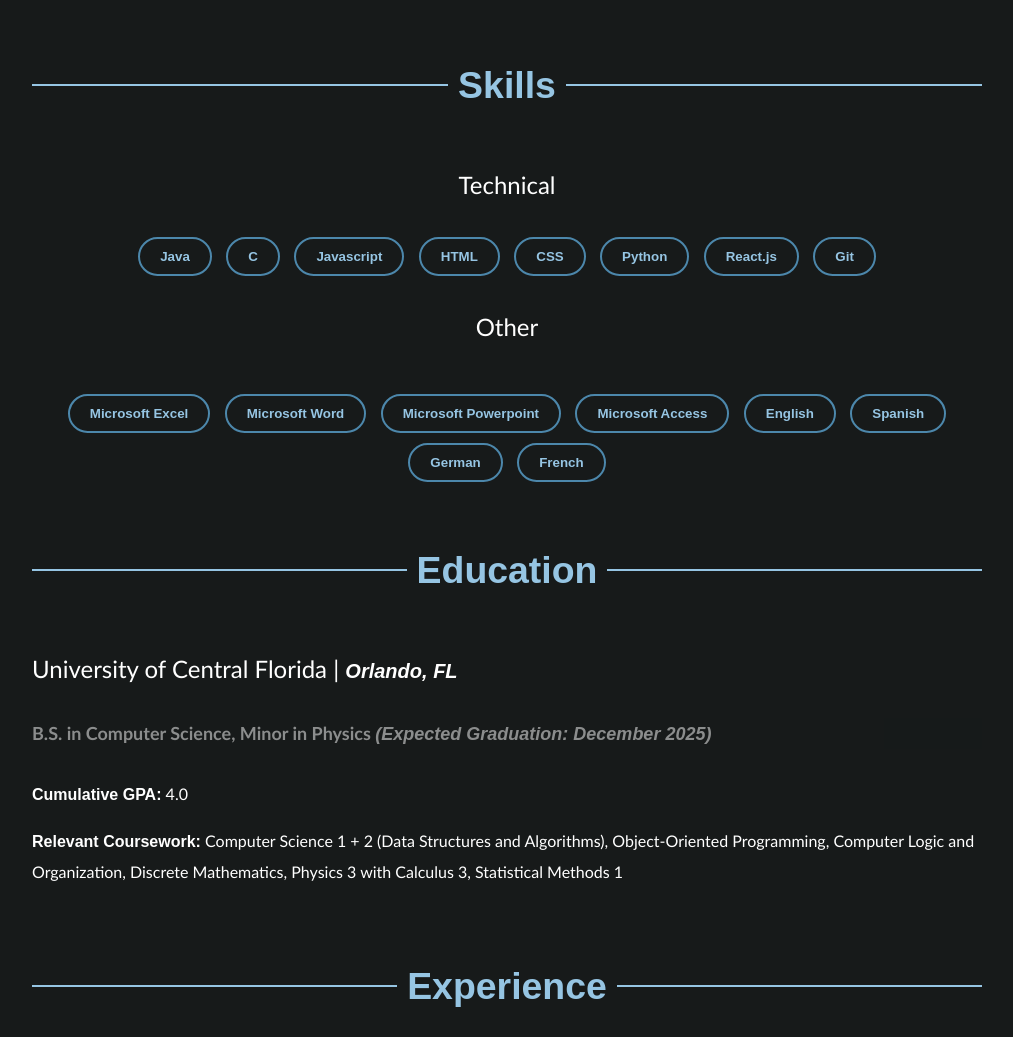
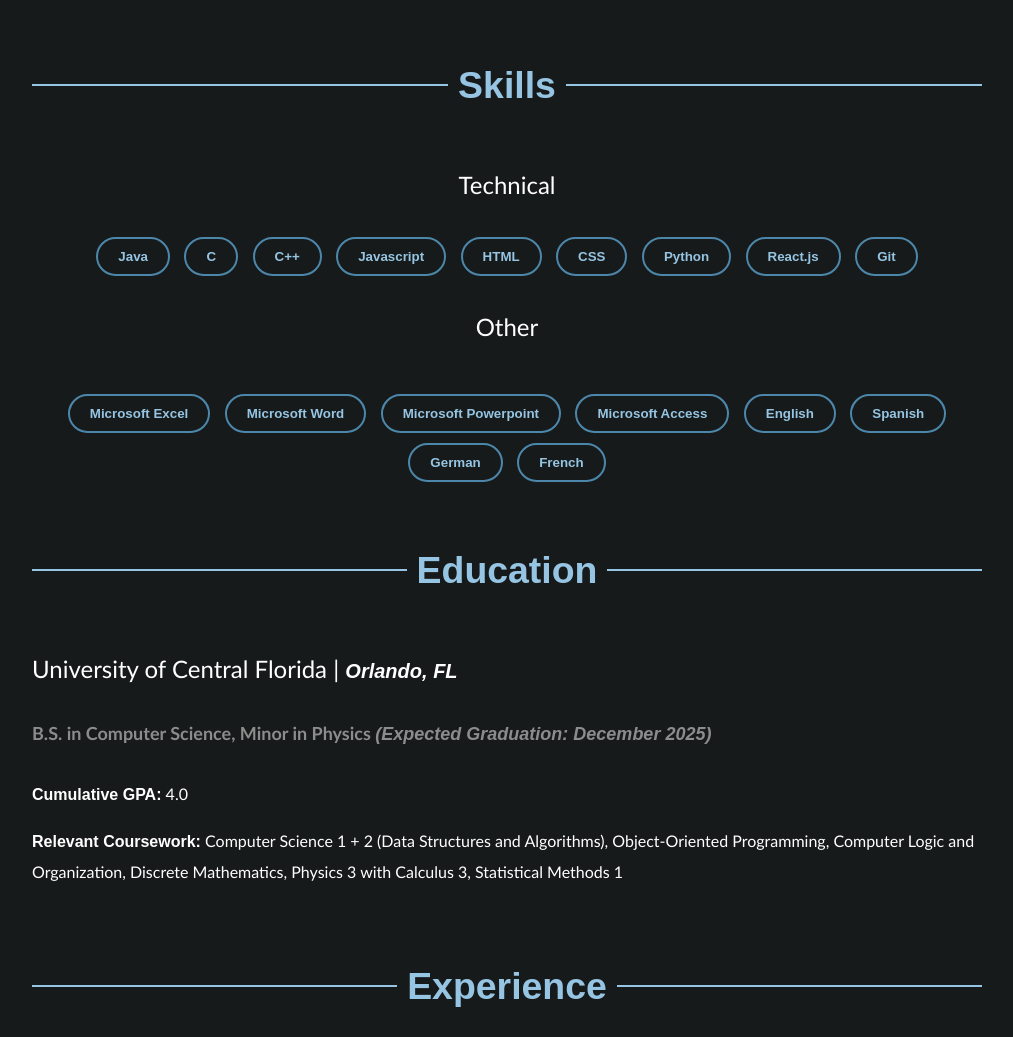
Before and after one commit to assient818/assient818.github.io, a plain HTML site: page index.html in a window 1280 px wide. Shown: the part 1116-2153 px from the top of the page, without its empty margins (133-1146 px from the left). Drawn offline with nearby package versions, Linux system fonts and the light colour scheme.

Commit message:
updated skills

```diff
--- a/index.html
+++ b/index.html
@@ -91,6 +91,7 @@
                     <div class="skills-list">
                         <button class="unclickable-buttons">Java</button>
                         <button class="unclickable-buttons">C</button>
+                        <button class="unclickable-buttons">C++</button>
                         <button class="unclickable-buttons">Javascript</button>
                         <button class="unclickable-buttons">HTML</button>
                         <button class="unclickable-buttons">CSS</button>
```
Also changed, not shown: 1 other file.
